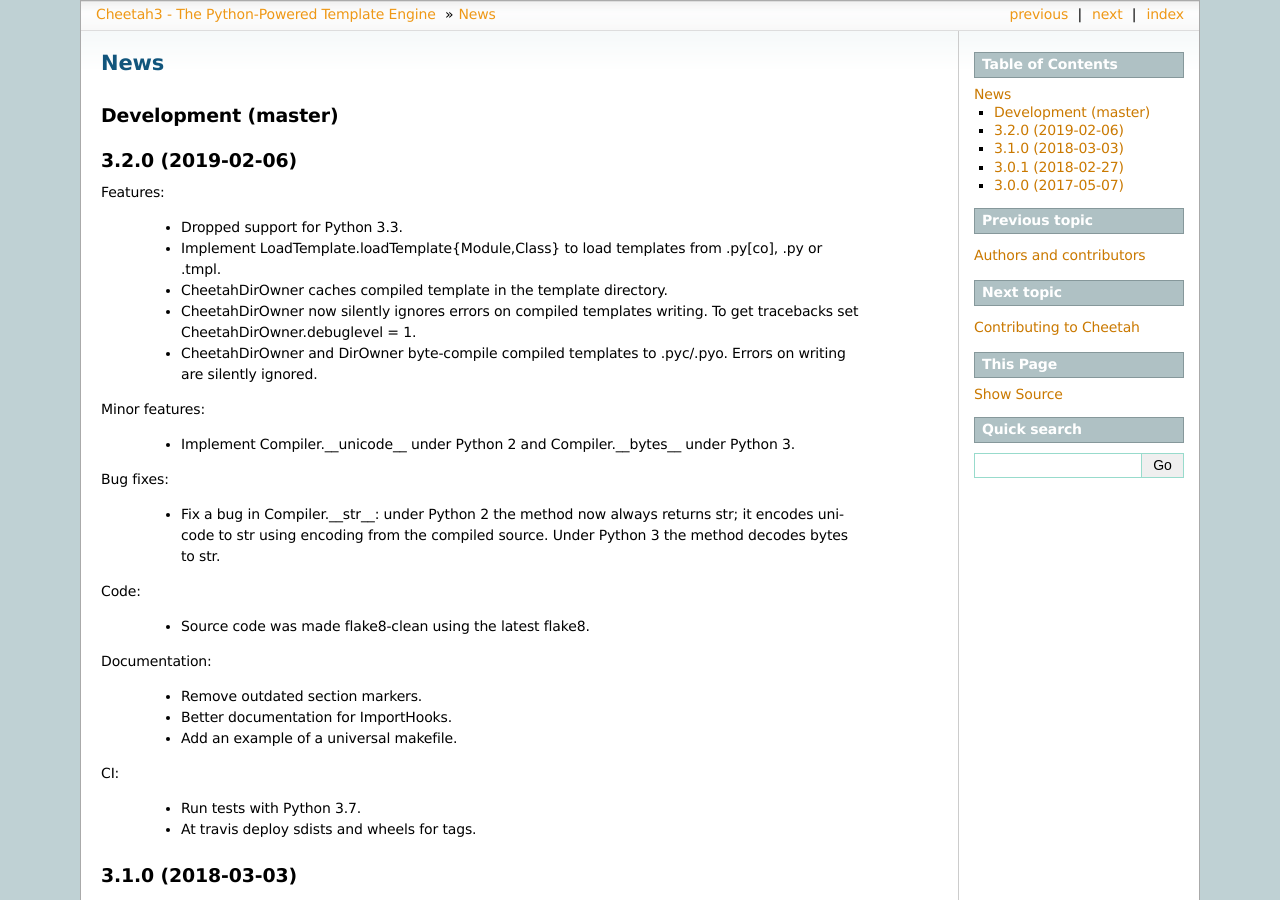
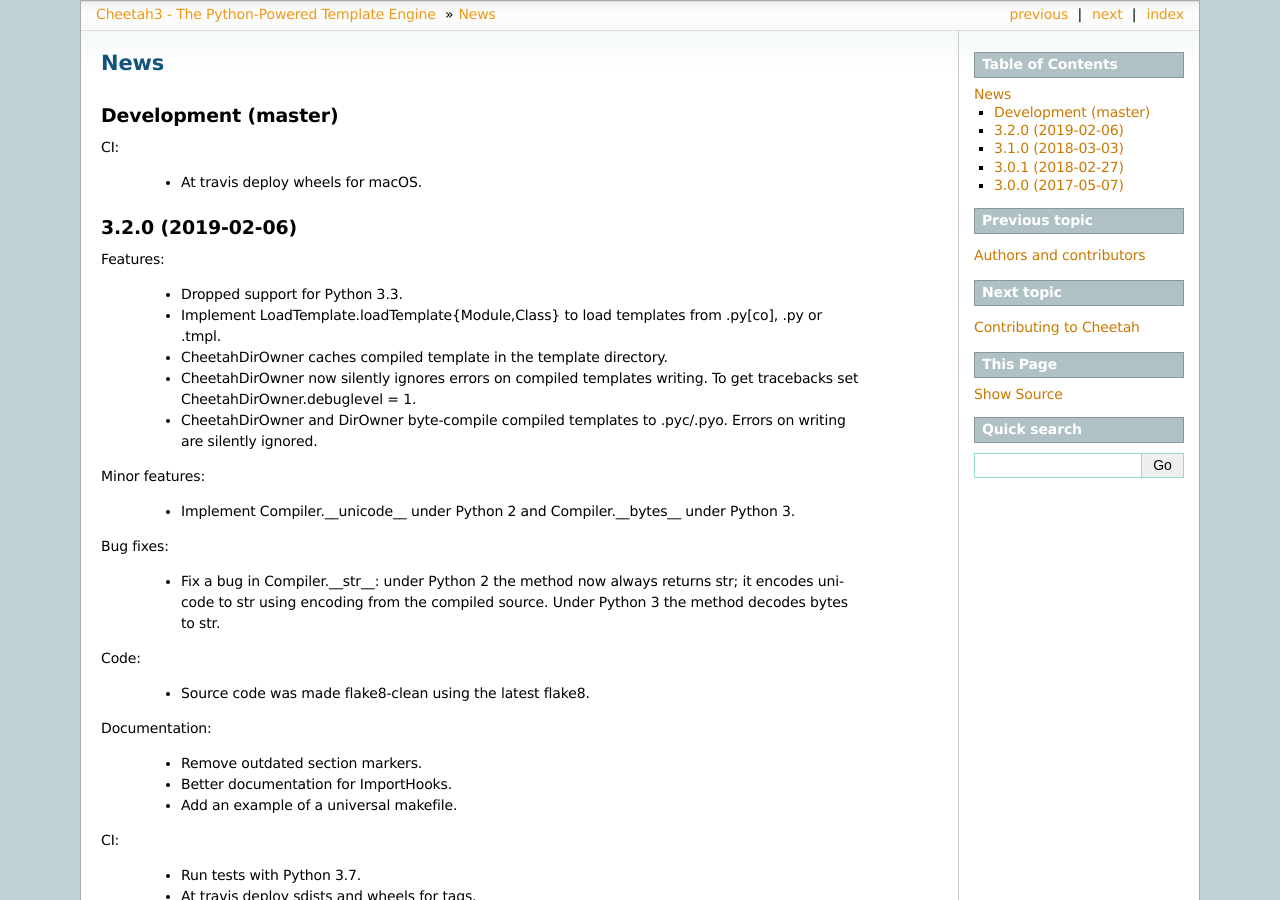
Before and after one commit to CheetahTemplate3/cheetah3, a Sphinx documentation site: the page built from docs/news.rst, in a window 1280 px wide and 900 px high. Built offline with Sphinx 7.4.7, drawn with Linux system fonts in a browser that asks for light colours.

Commit message:
CI(travis): Add Python macOS builds
Also move flake8 builds on top.

```diff
--- a/docs/news.rst
+++ b/docs/news.rst
@@ -3,6 +3,10 @@ News
 
 Development (master)
 --------------------
+
+CI:
+
+  - At travis deploy wheels for macOS.
 
 3.2.0 (2019-02-06)
 ------------------
```
Also changed, not shown: .travis.yml.
